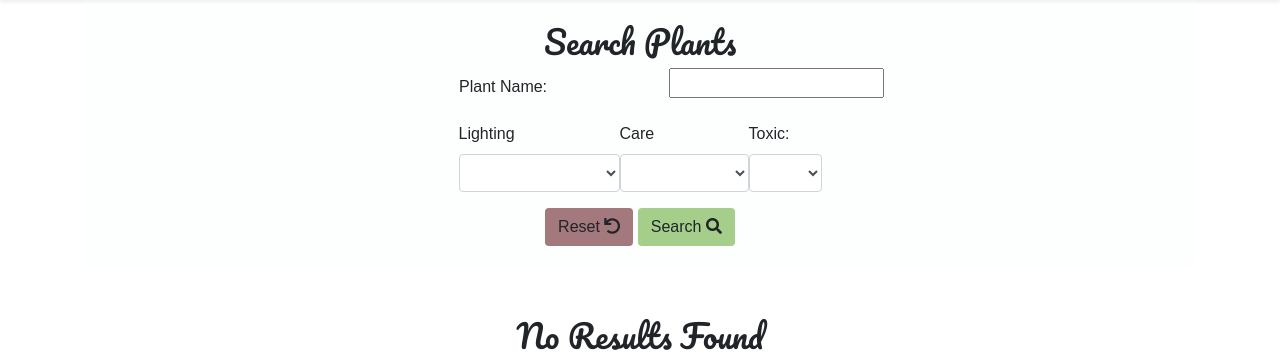
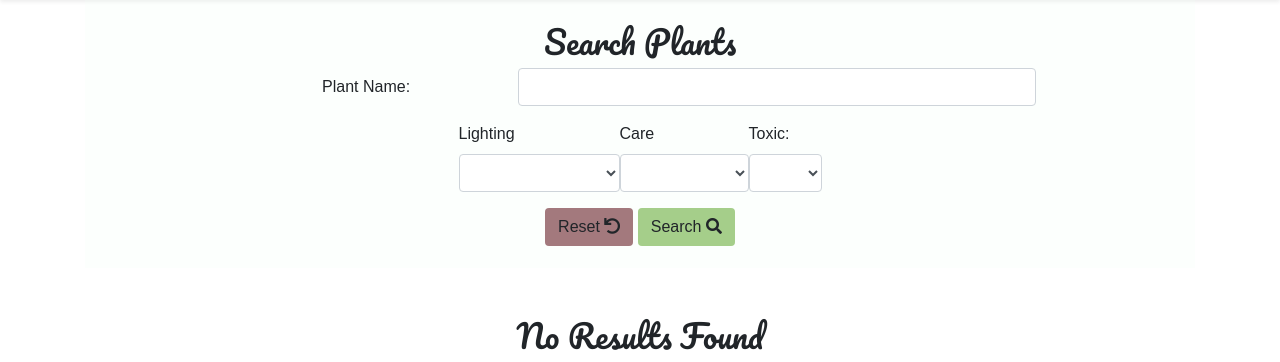
Before and after one commit to keeks-mtl/petiole, a Flask app: page /search in a window 1280 px wide. Shown: the part 97-459 px from the top of the page. Run offline with Flask 2, Linux system fonts and the light colour scheme; data that the repository does not hold is empty; some libraries are stand-ins or nearby versions.

Commit message:
Change size of plant name input box on search form

```diff
--- a/templates/search.html
+++ b/templates/search.html
@@ -10,9 +10,9 @@
                     <label class="col-sm-3 col-form-label" for="plant_name">
                         Plant Name:
                     </label>
-                    <div class="col-sm-3">
-                        <input id="plant_name" name="plant_name" minlength="2"
-                            maxlength="50" type="text" class="validate">
+                    <div class="col-sm-6">
+                        <input class="form-control" id="plant_name" name="plant_name" minlength="2"
+                        maxlength="50" type="text" class="validate">
                     </div>
                 </div>
                 <div class="row justify-content-center">
```
